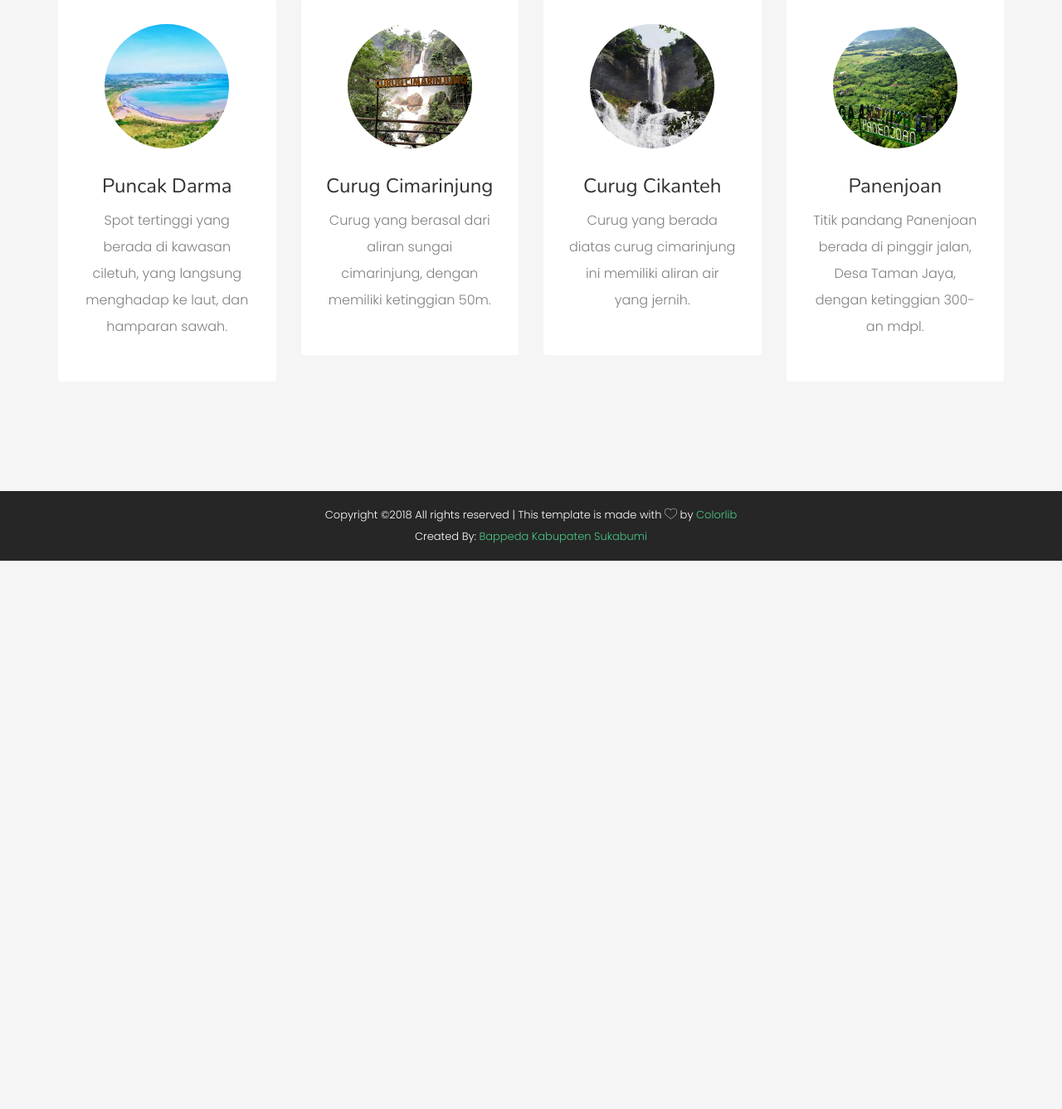
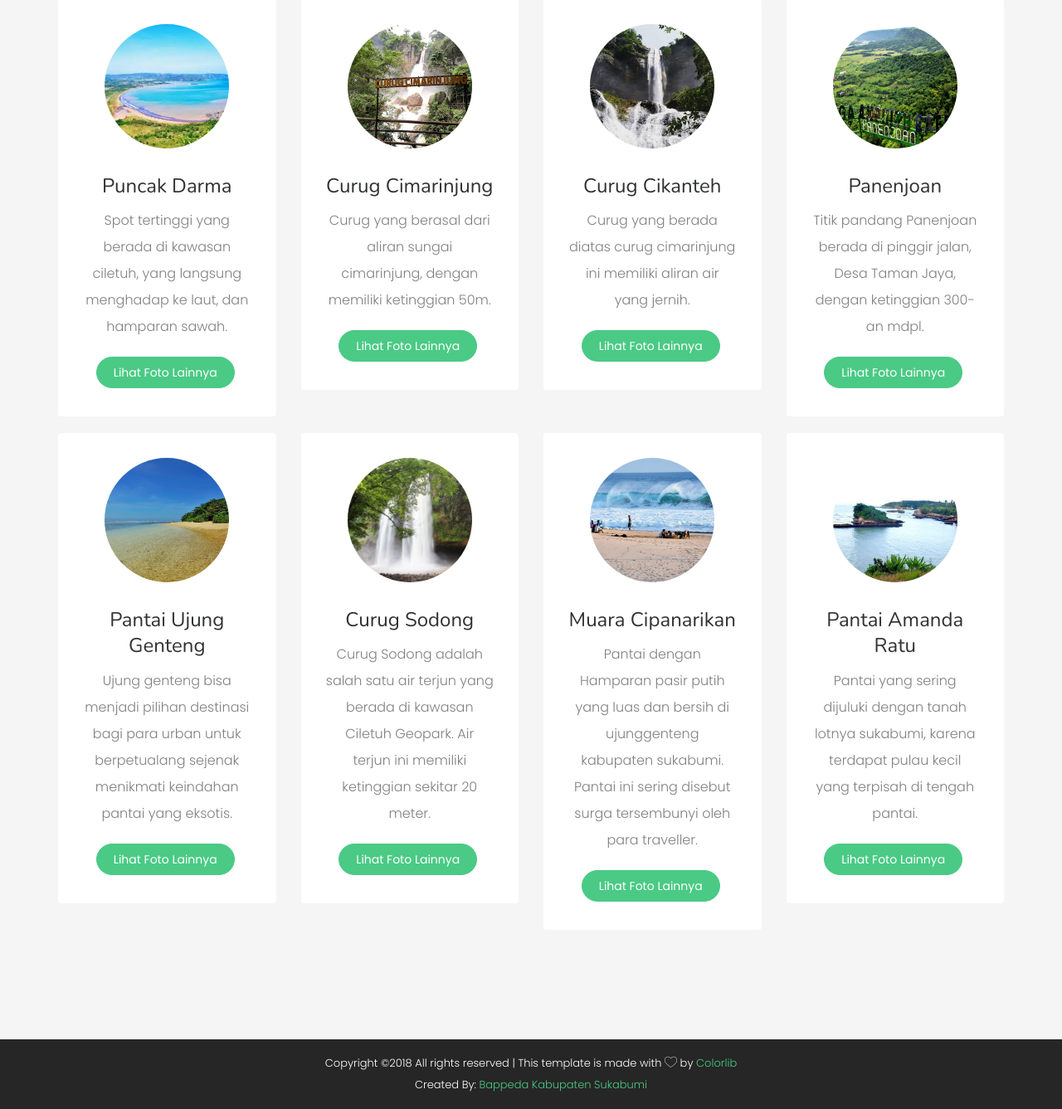
Before and after one commit to kresno/pj, a PHP site: page /pariwisata.php in a window 1280 px wide. Shown: the part 1409-2746 px from the top of the page at 83% size. Before the commit the page ends 2085 px from the top, so only its background shows below. Run offline with PHP 8.4, Linux system fonts and the light colour scheme; some web fonts are replaced.

Commit message:
edit page pariwisata

```diff
--- a/pariwisata.php
+++ b/pariwisata.php
@@ -112,6 +112,7 @@
 							<div class="desc">
 								<h3>Puncak Darma</h3>
 								<p>Spot tertinggi yang berada di kawasan ciletuh, yang langsung menghadap ke laut, dan hamparan sawah.</p>
+								<a href="https://www.google.com/search?safe=strict&client=firefox-b-ab&biw=1408&bih=688&tbm=isch&sa=1&ei=E8TXW4nEEcv3vgSLuZfABw&q=puncak+darma&oq=puncak+darma&gs_l=img.3..0l5j0i30k1l5.17641.19235.0.19451.12.11.0.1.1.0.102.801.10j1.11.0....0...1c.1.64.img..0.12.802...35i39k1.0.NZkf-hEpPbY" class="btn btn-primary">Lihat Foto Lainnya</a>
 							</div>
 						</div>
 					</div>
@@ -121,6 +122,7 @@
 							<div class="desc">
 								<h3>Curug Cimarinjung</h3>
 								<p>Curug yang berasal dari aliran sungai cimarinjung, dengan memiliki ketinggian 50m.</p>
+								<a href="https://www.google.com/search?safe=strict&client=firefox-b-ab&biw=1408&bih=688&tbm=isch&sa=1&ei=osPXW--CFcaFvQTPh4LwDw&q=curug+cimarinjung&oq=curug+cimarinjung&gs_l=img.3..0l3j0i30k1l5j0i5i30k1.34814.37347.0.37517.17.15.0.2.2.0.92.961.15.15.0....0...1c.1.64.img..0.17.965...0i10i24k1.0.Kh5Uk4Xra_c" class="btn btn-primary">Lihat Foto Lainnya</a>
 							</div>
 						</div>
 					</div>
@@ -130,6 +132,7 @@
 							<div class="desc">
 								<h3>Curug Cikanteh</h3>
 								<p>Curug yang berada diatas curug cimarinjung ini memiliki aliran air yang jernih.</p>
+								<a href="https://www.google.com/search?q=curug+cikanteh&safe=strict&client=firefox-b-ab&tbm=isch&tbo=u&source=univ&sa=X&ved=2ahUKEwjJkqeaka3eAhVKMo8KHRw1DH4QsAR6BAgAEAE&biw=1408&bih=688" class="btn btn-primary">Lihat Foto Lainnya</a>
 							</div>
 						</div>
 					</div>
@@ -139,6 +142,50 @@
 							<div class="desc">
 								<h3>Panenjoan</h3>
 								<p>Titik pandang Panenjoan berada di pinggir jalan, Desa Taman Jaya, dengan ketinggian 300-an mdpl.</p>
+								<a href="https://www.google.com/search?q=bukit+panenjoan+ciletuh&safe=strict&client=firefox-b-ab&tbm=isch&tbo=u&source=univ&sa=X&ved=2ahUKEwil88PikK3eAhXEuI8KHar1DWIQsAR6BAgEEAE&biw=1408&bih=688" class="btn btn-primary">Lihat Foto Lainnya</a>
+							</div>
+						</div>
+					</div>
+				</div>
+
+				<div class="row">
+					<div class="col-md-3 text-center animate-box">
+						<div class="staff-entry">
+							<a href="#" class="staff-img" style="background-image: url(images/bg/ujunggenteng.jpg);"></a>
+							<div class="desc">
+								<h3>Pantai Ujung Genteng</h3>
+								<p>Ujung genteng bisa menjadi pilihan destinasi bagi para urban untuk berpetualang sejenak menikmati keindahan pantai yang eksotis.</p>
+								<a href="https://www.google.com/search?safe=strict&client=firefox-b-ab&biw=1408&bih=688&tbm=isch&sa=1&ei=XMTXW_eyEJbEvwSMt5HYAw&q=pantai+ujung+genteng&oq=pantai+ujung+&gs_l=img.3.0.0l10.4304.6768.0.7563.13.10.0.3.3.0.84.643.10.10.0....0...1c..64.img..0.13.650...35i39k1.0.NmsP12a6kfQ#imgrc=FkpgzH0LkT6bsM:" class="btn btn-primary">Lihat Foto Lainnya</a>
+							</div>
+						</div>
+					</div>
+					<div class="col-md-3 text-center animate-box">
+						<div class="staff-entry">
+							<a href="#" class="staff-img" style="background-image: url(images/bg/curug-sodong.jpeg);"></a>
+							<div class="desc">
+								<h3>Curug Sodong</h3>
+								<p>Curug Sodong adalah salah satu air terjun yang berada di kawasan Ciletuh Geopark. Air terjun ini memiliki ketinggian sekitar 20 meter.</p>
+								<a href="https://www.google.com/search?safe=strict&client=firefox-b-ab&biw=1408&bih=688&tbm=isch&sa=1&ei=hsTXW67JKcSEvQTa87ko&q=curug+sodong&oq=curug+&gs_l=img.3.0.35i39k1l2j0l8.183546.184309.0.185325.6.6.0.0.0.0.69.369.6.6.0....0...1c..64.img..0.6.369....0.w51ntaqv_VM" class="btn btn-primary">Lihat Foto Lainnya</a>
+							</div>
+						</div>
+					</div>
+					<div class="col-md-3 text-center animate-box">
+						<div class="staff-entry">
+							<a href="#" class="staff-img" style="background-image: url(images/bg/cipanarikan.jpg);"></a>
+							<div class="desc">
+								<h3>Muara Cipanarikan</h3>
+								<p>Pantai dengan Hamparan pasir putih yang luas dan bersih di ujunggenteng kabupaten sukabumi. Pantai ini sering disebut surga tersembunyi oleh para traveller.</p>
+								<a href="https://www.google.com/search?safe=strict&client=firefox-b-ab&biw=1408&bih=688&tbm=isch&sa=1&ei=CMbXW6nhMsrrvgTt9omYCw&q=pantai+cipanarikan&oq=pantai+cipanarikan&gs_l=img.3.0.0l2j0i30k1j0i8i30k1.5414.9401.0.10091.24.22.2.0.0.0.119.1469.20j1.21.0....0...1c.1.64.img..1.23.1468.0..35i39k1j0i67k1.0.uSbSYsx8AQo#imgrc=im6rmLC0V27HLM:" class="btn btn-primary">Lihat Foto Lainnya</a>
+							</div>
+						</div>
+					</div>
+					<div class="col-md-3 text-center animate-box">
+						<div class="staff-entry">
+							<a href="#" class="staff-img" style="background-image: url(images/bg/amandaratu.jpg);"></a>
+							<div class="desc">
+								<h3>Pantai Amanda Ratu</h3>
+								<p>Pantai yang sering dijuluki dengan tanah lotnya sukabumi, karena terdapat pulau kecil yang terpisah di tengah pantai.</p>
+								<a href="https://www.google.com/search?safe=strict&client=firefox-b-ab&biw=1408&bih=688&tbm=isch&sa=1&ei=JcfXW63tM8XWvgTGkpD4DA&q=pantai+amanda+ratu&oq=pantai+amanda+ratu&gs_l=img.3..35i39k1j0i30k1.3738.18582.0.18798.27.21.5.1.1.0.110.1309.16j3.19.0....0...1c.1.64.img..2.17.1079...0j0i8i30k1j0i24k1j0i10i24k1.0.A-tPyzw5uEs" class="btn btn-primary">Lihat Foto Lainnya</a>
 							</div>
 						</div>
 					</div>
```
Also changed, not shown: images/bg/amandaratu.jpg (added), images/bg/cipanarikan.jpg (added), images/bg/curug-sodong.jpeg (added), images/bg/ujunggenteng.jpg (added).
